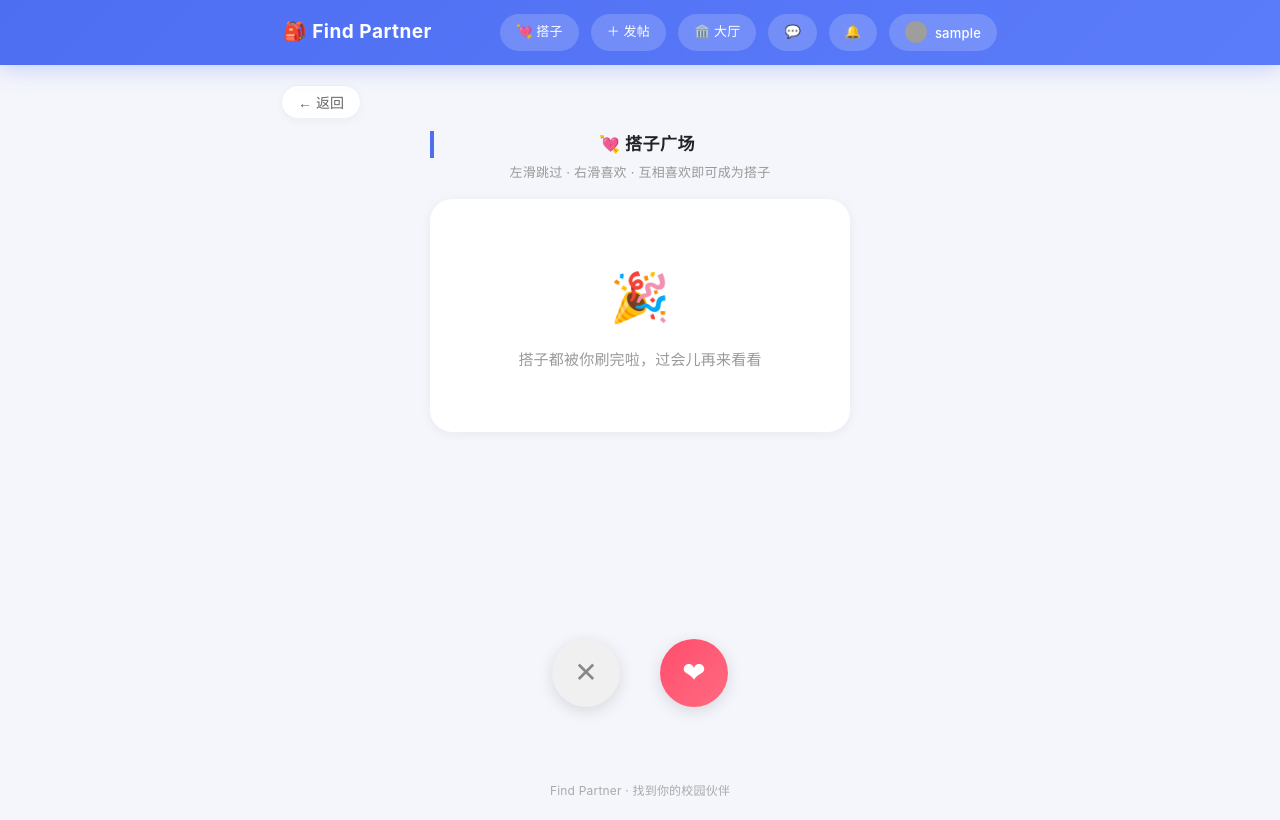
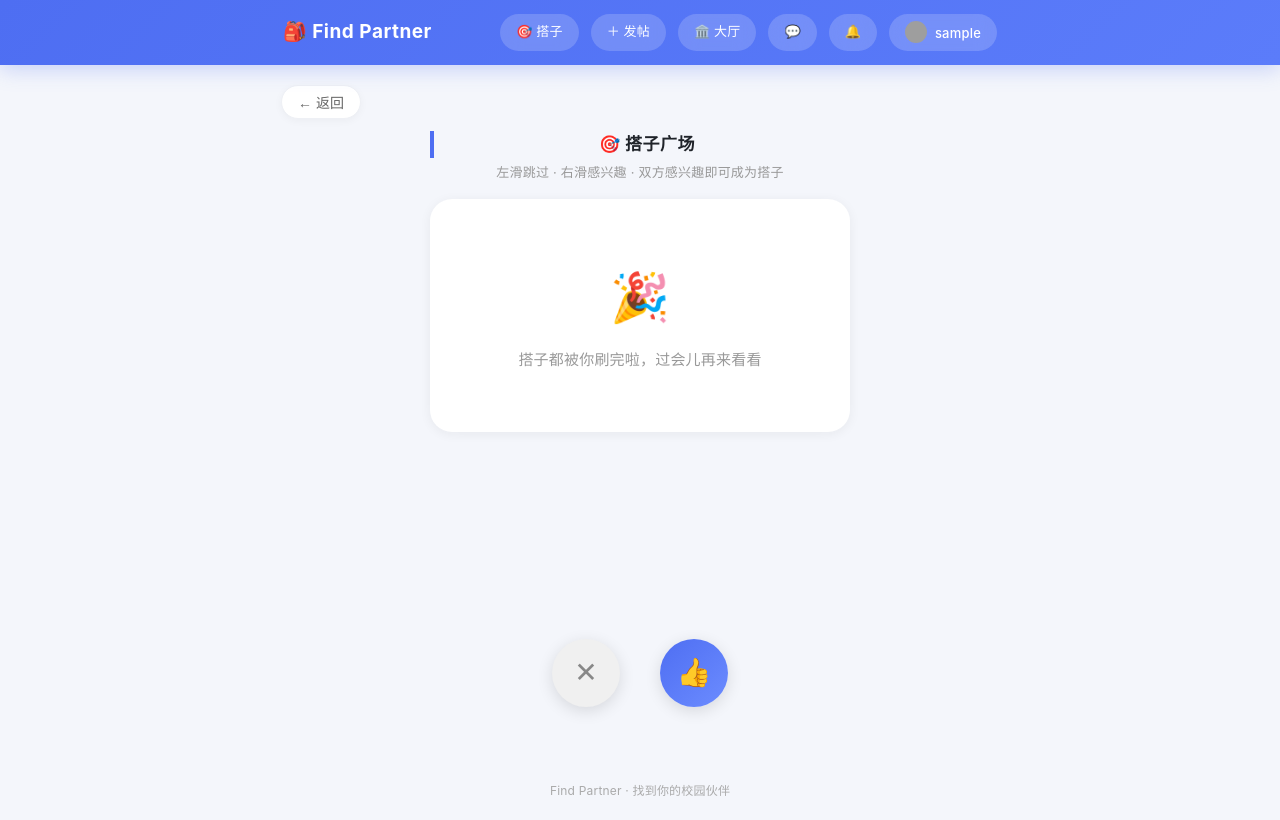
Before and after one commit to pdxddds1/dazi-server, a Flask app: page /partner in a window 1280 px wide. Run offline with Flask 3, Linux system fonts and the light colour scheme; the visitor is signed in with stand-in values (Sample User, id 1); data comes from the database, SQL or seed files in the repository; data that the repository does not hold is empty; grey boxes are pictures that could not be loaded.

Commit message:
搭子广场图标改校园风：爱心改感兴趣，粉色改蓝色

```diff
--- a/templates/base.html
+++ b/templates/base.html
@@ -13,7 +13,7 @@
             <a href="/" class="nav-logo">🎒 Find Partner</a>
             <div class="nav-links">
                 {% if logged_in %}
-                    <a href="/partner" class="nav-btn">💘 搭子</a>
+                    <a href="/partner" class="nav-btn">🎯 搭子</a>
                     <a href="/publish" class="nav-btn">＋ 发帖</a>
                     <a href="/lobby" class="nav-btn">🏛️ 大厅</a>
                     <a href="/messages" class="nav-btn nav-bell">💬
--- a/templates/index.html
+++ b/templates/index.html
@@ -11,7 +11,7 @@
     {% if logged_in %}
     <div class="hero-actions">
         <a href="/publish" class="hero-btn">＋ 发帖</a>
-        <a href="/partner" class="hero-btn ghost">💘 搭子广场</a>
+        <a href="/partner" class="hero-btn ghost">🎯 搭子广场</a>
         <a href="/lobby" class="hero-btn ghost">🏛️ 大厅</a>
     </div>
     {% else %}
@@ -24,7 +24,7 @@
 <!-- 快捷入口 -->
 <div class="quick-grid">
     <a href="/partner" class="quick-card">
-        <div class="quick-icon">💘</div>
+        <div class="quick-icon">🎯</div>
         <div class="quick-name">搭子广场</div>
     </a>
     <a href="/lobby" class="quick-card">
@@ -90,7 +90,7 @@
             </div>
             <h3 class="post-title">{{ post.title }}</h3>
             <div class="feed-actions">
-                <span class="feed-action">❤ <span class="like-num">{{ post.like_count }}</span></span>
+                <span class="feed-action">👍 <span class="like-num">{{ post.like_count }}</span></span>
                 <span class="feed-action">💬 {{ post.comment_count }}</span>
                 <span class="feed-action">👀 去看看 →</span>
             </div>
--- a/templates/matches.html
+++ b/templates/matches.html
@@ -35,9 +35,9 @@
 </div>
 {% else %}
 <div class="empty-state">
-    <div class="empty-icon">💘</div>
+    <div class="empty-icon">🎯</div>
     <p>还没有匹配到搭子</p>
-    <p style="color:#999;font-size:14px;">去搭子广场看看，互相喜欢就能成为搭子！</p>
+    <p style="color:#999;font-size:14px;">去搭子广场看看，双方感兴趣就能成为搭子！</p>
     <a href="/partner" class="btn-secondary" style="margin-top:12px;">去搭子广场</a>
 </div>
 {% endif %}
--- a/templates/partner.html
+++ b/templates/partner.html
@@ -4,8 +4,8 @@
 {% block content %}
 <div class="partner-page">
     <div class="partner-head">
-        <h2 class="section-title">💘 搭子广场</h2>
-        <p class="partner-sub">左滑跳过 · 右滑喜欢 · 互相喜欢即可成为搭子</p>
+        <h2 class="section-title">🎯 搭子广场</h2>
+        <p class="partner-sub">左滑跳过 · 右滑感兴趣 · 双方感兴趣即可成为搭子</p>
     </div>
 
     <div class="partner-stage" id="partner-stage">
@@ -15,7 +15,7 @@
 
     <div class="partner-actions">
         <button class="partner-btn pass" id="btn-pass" title="跳过">✕</button>
-        <button class="partner-btn like" id="btn-like" title="喜欢">❤</button>
+        <button class="partner-btn like" id="btn-like" title="感兴趣">👍</button>
     </div>
 
     <div class="partner-tip" id="partner-tip"></div>
@@ -79,7 +79,7 @@
     position: absolute; top: 16px; font-size: 14px; font-weight: 800;
     padding: 6px 18px; border-radius: 20px; display: none;
 }
-.partner-badge.like-badge { color: #ff4d6d; border: 3px solid #ff4d6d; transform: rotate(-15deg); }
+.partner-badge.like-badge { color: #4e6ef2; border: 3px solid #4e6ef2; transform: rotate(-15deg); }
 .partner-badge.pass-badge { color: #999; border: 3px solid #999; transform: rotate(15deg); }
 
 .partner-actions { display: flex; justify-content: center; gap: 40px; margin-bottom: 14px; }
@@ -91,7 +91,7 @@
 }
 .partner-btn:active { transform: scale(0.92); }
 .partner-btn.pass { background: #f0f0f0; color: #888; }
-.partner-btn.like { background: linear-gradient(135deg, #ff4d6d, #ff6b81); color: white; }
+.partner-btn.like { background: linear-gradient(135deg, #4e6ef2, #6c8cff); color: white; }
 
 .partner-loading { color: #999; font-size: 15px; padding-top: 180px; }
 .partner-tip { color: #999; font-size: 13px; min-height: 20px; }
@@ -102,9 +102,9 @@
 .partner-empty .big { font-size: 48px; margin-bottom: 12px; }
 .partner-match {
     position: absolute; top: 120px; left: 20%; right: 20%;
-    background: linear-gradient(135deg, #ff4d6d, #ff6b81);
+    background: linear-gradient(135deg, #4e6ef2, #6c8cff);
     color: white; padding: 18px; border-radius: 20px;
-    box-shadow: 0 12px 32px rgba(255,77,109,0.4);
+    box-shadow: 0 12px 32px rgba(78,110,242,0.4);
     font-size: 16px; font-weight: 700; z-index: 20;
     animation: popIn .4s ease;
 }
@@ -138,7 +138,7 @@ function renderCard(c) {
     card.className = 'partner-card';
     card.dataset.id = c.id;
     card.innerHTML = `
-        <div class="partner-badge like-badge">❤ 喜欢</div>
+        <div class="partner-badge like-badge">👍 感兴趣</div>
         <div class="partner-badge pass-badge">✕ 跳过</div>
         <div class="partner-avatar">${av}</div>
         <div class="partner-name">${c.nickname} ${verified}</div>
@@ -178,7 +178,7 @@ function swipe(action) {
                 // 匹配成功弹窗
                 const m = document.createElement('div');
                 m.className = 'partner-match';
-                m.innerHTML = `💘 匹配成功！<small>TA也喜欢了你，快去打个招呼吧 → <a href="/chat/${id}" style="color:#fff;text-decoration:underline;">去聊天</a></small>`;
+                m.innerHTML = `🤝 匹配成功！<small>TA也对你感兴趣，快去认识一下吧 → <a href="/chat/${id}" style="color:#fff;text-decoration:underline;">去聊天</a></small>`;
                 stage.appendChild(m);
                 setTimeout(() => m.remove(), 3500);
             }
```
